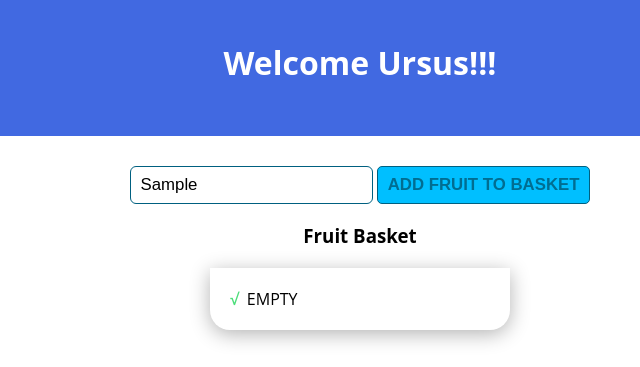
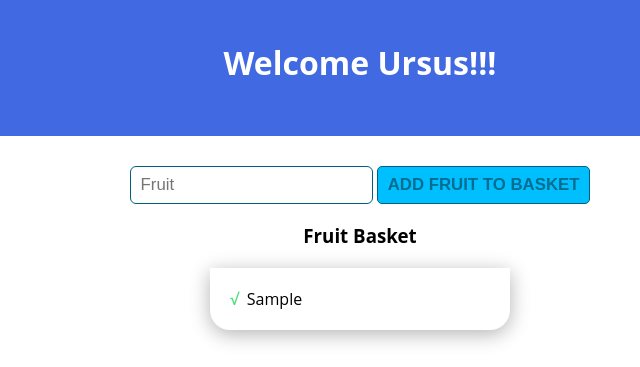
Before and after one commit to cyberryder2010/ursus-week6-lecture, a plain HTML site: page index.html in a window 1280 px wide. Both pictures are taken after typing "Sample" into the empty fields and a click on the button "ADD FRUIT TO BASKET". Shown: the top 367 px of the page, 280-920 px from the left. Drawn offline with nearby package versions, Linux system fonts and the light colour scheme.

Commit message:
adding code from the live lecture

```diff
--- a/index.html
+++ b/index.html
@@ -4,7 +4,9 @@
     <meta charset="utf-8">
 
     <link href="styles/style.css" rel="stylesheet" >
+    <script src="https://ajax.googleapis.com/ajax/libs/jquery/3.4.1/jquery.min.js"></script>
     <script src="scripts/client.js" type="text/javascript"></script>
+
     <title>Welcome Ursus to Week 6</title>
   </head>
   <body>
--- a/scripts/client.js
+++ b/scripts/client.js
@@ -1 +1,49 @@
 console.log('Hello Ursus');
+$(document).ready(readyNow);
+
+const basket = [];
+
+// readyNow will get used as a CALLBACK function
+function readyNow() {
+  // EVENT LISTENER
+  $('#jsAddFruit').on('click', clickAddFruit);
+  console.log('Tots ready');
+}
+
+// EVENT HANDLER
+function clickAddFruit(event) {
+  console.log('Clicked Stuff');
+  // retrieve the input value
+  const fruit = $('#jsFruit').val();
+
+  // clears our form field
+  $('#jsFruit').val('');
+  console.log(fruit);
+
+  // call to the function that will update my basket array
+  // make sure we pass it the fruit
+  putFruitInBasket(fruit);
+}
+console.log('Are we ready yet????');
+
+// this function is only concerned with putting the newFruit into the basket
+function putFruitInBasket(newFruit) {
+  console.log(newFruit);
+  basket.push(newFruit);
+  console.log('Basket:', basket);
+
+  render();
+}
+
+// updates the DOM with the appended contents of my basket
+function render() {
+  const $basket = $('#jsBasket');
+
+  // removes all child elements from my <ul> in the DOM
+  $basket.empty();
+
+  for (let kittyKat of basket) {
+    // kittyKat is the item in my basket array
+    $basket.append('<li>' + kittyKat + '</li>');
+  }
+}
```
